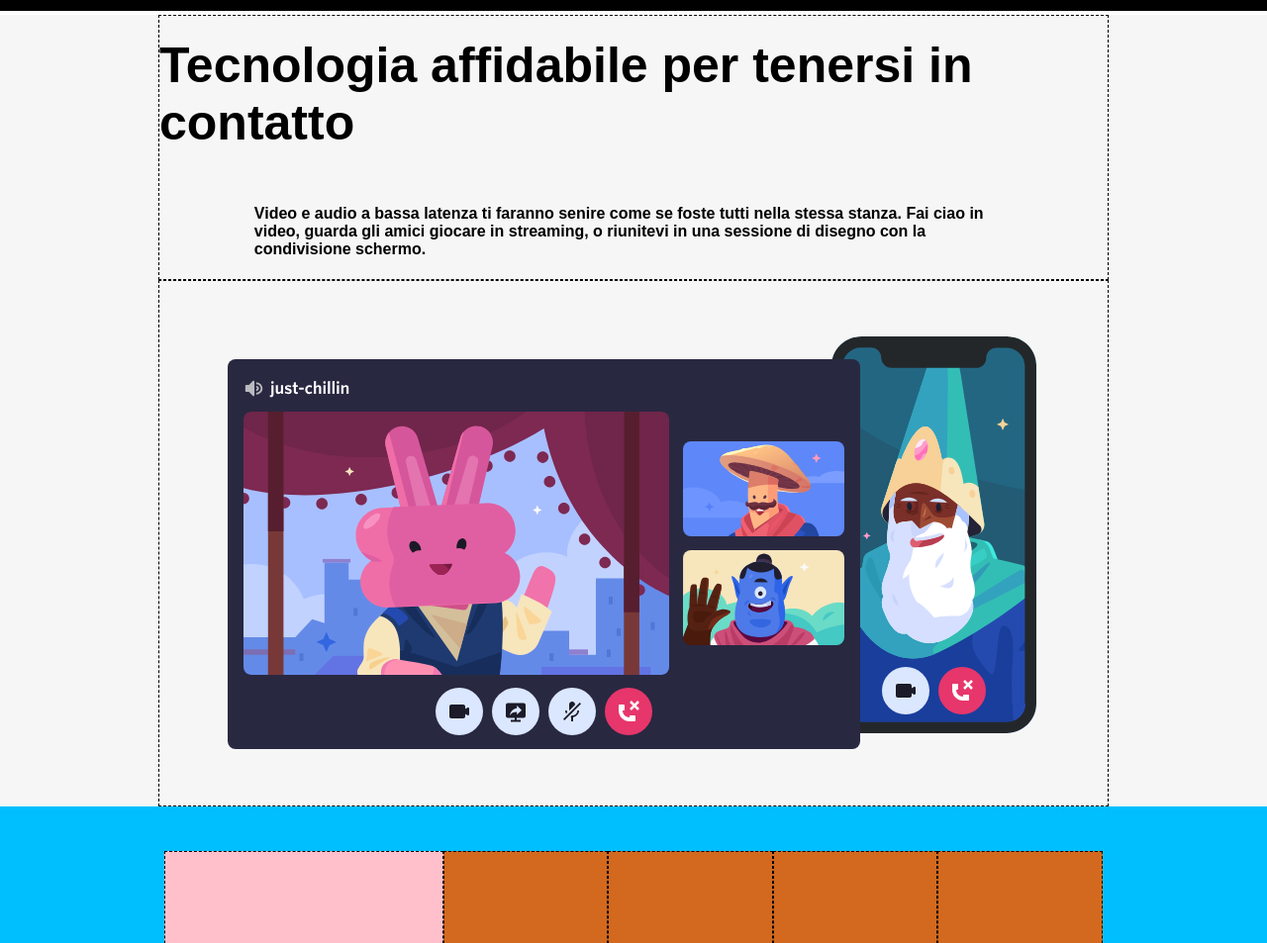
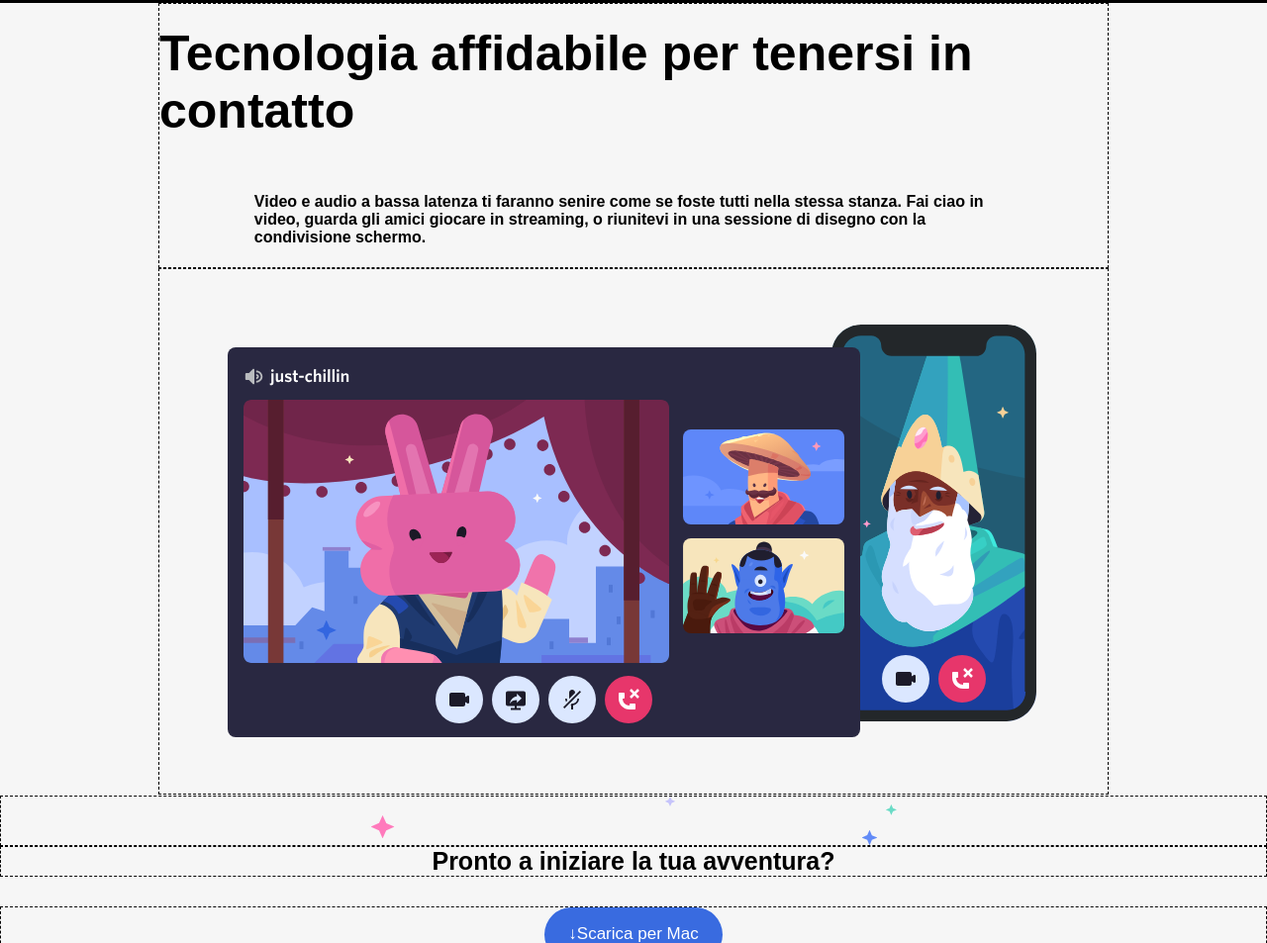
Before and after one commit to michelangelomancini4/htmlcss-struttura-discord-bonus, a plain HTML site: page index.html in a window 1280 px wide. Shown: the part 2707-3660 px from the top of the page at 99% size. Drawn offline with Linux system fonts and the light colour scheme.

Commit message:
finish footer della macrosezione 5 con domanda discord

```diff
--- a/css/Untitled-1.css
+++ b/css/Untitled-1.css
@@ -84,6 +84,8 @@ ul{
 #upper{
     background-image: url(./../img/jumbo.png);
     background-size: 100%;
+
+
  }
 .jumbotron{
 
@@ -125,7 +127,6 @@ h1{
     font-size: 17px;
     border: 0px;
 
-
 }
 #upper div{
     display: flex;
@@ -144,7 +145,6 @@ h1{
 /* regole wave */
 .wave{
     margin-bottom: 0;
-   /
     display: flex;
 }
 .wave img{
@@ -237,6 +237,53 @@ h1{
  #sezione5 p{
     margin: 0px 10%;
  }
+ /* footer macrosez 5 */
+/* regole generali domanda finale */
+#domandafinale{
+    display: flex;
+    flex-direction: column;
+    justify-content: center;
+    height: 200px;
+    background-color:rgba(246,246,246,255) ;
+
+
+}
+/* regole generali figli */
+#domandafinale div{
+
+
+    border: 1px solid black;
+    border-style: dashed;
+    font-size: 25px;
+    align-content: center;
+    display: flex;
+    justify-content: space-evenly;
+
+
+    }
+    /* regole specifiche figli */
+.df{
+    display: flex;
+    align-items: flex-start;
+    flex-direction: row;
+    margin-bottom: 30px;
+
+}
+.df span{
+     align-self: center;
+
+}
+.df button {
+    width: 180px;
+    height: 55px;
+    border-radius: 9999px;
+    background-color: rgb(57, 107, 224);
+    color: rgb(255, 255, 255);
+    font-size: 17px;
+    border: 0px;
+}
+
+
  /* macrosezione 6 */
   .sezione6 {
 
--- a/index.html
+++ b/index.html
@@ -106,8 +106,22 @@
                 <p><strong>Video e audio a bassa latenza ti faranno senire come se foste tutti nella stessa stanza. Fai ciao in video, guarda gli amici giocare in streaming, o riunitevi in una sessione di disegno con la condivisione schermo.</strong></p>
             </div>
 
+        </div>
+        <!-- footer della macrosezione 5 con domanda finale-->
 
-        </div>
+         <nav id="domandafinale">
+            <div id="stars">
+                <img src="./img/stars.svg" alt="stelle">
+            </div>
+            <div class="df">
+                <span><strong>Pronto a iniziare la tua avventura?</strong></span>
+            </div>
+
+            <div class="df" >
+                <span><button type="button">&#8595;Scarica per Mac</button></span>
+            </div>
+
+        </nav>
         <!-- macrosezione 6-->
         <div class="sezione6">
             <div></div>
```
